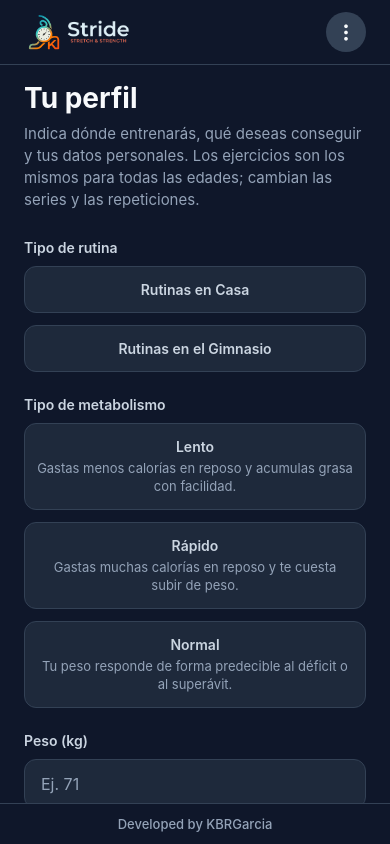
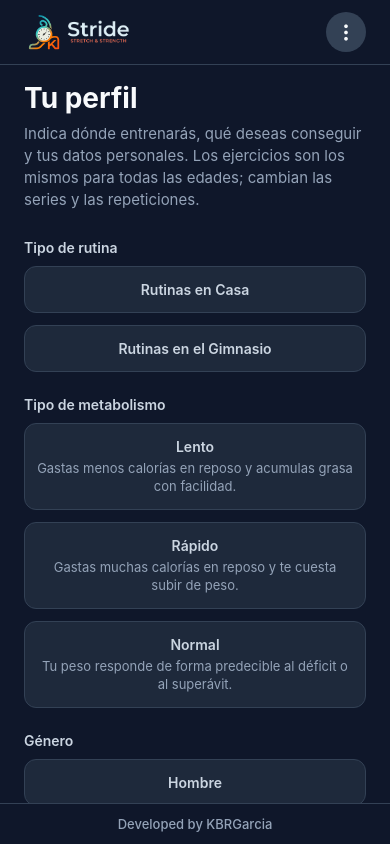
Before and after one commit to KBRGarcia/stride-app, a React Native app: screen /Profile in a window 390 px wide. Built offline with nearby package versions, Linux system fonts and the light colour scheme.

Commit message:
feat: Añadir soporte para género de usuario en el perfil; se actualizan las pantallas de perfil y almacenamiento para incluir el género, mejorando la personalización y la experiencia del usuario.

```diff
--- a/src/models/types.ts
+++ b/src/models/types.ts
@@ -6,12 +6,15 @@ export type WorkoutGoal = 'toning' | 'muscle_gain' | 'fat_reduction';
 
 /**
  * Esquema semanal.
- * Casa solo ofrece 5 días. Gimnasio ofrece 5 días (opción 1) o 3 días (opción 2).
+ * Casa solo ofrece 5 días. Gimnasio ofrece 5 o 3 días a la semana.
  */
 export type RoutineSchedule = '5-days' | '3-days';
 
 /** Tipo de metabolismo que elige la guía nutricional. */
 export type MetabolismType = 'slow' | 'fast' | 'normal';
+
+/** Género declarado en el perfil (solo experiencia de usuario; no afecta rutinas). */
+export type UserGender = 'male' | 'female' | 'other';
 
 /** Franja de edad que solo cambia series y repeticiones, no los ejercicios. */
 export type AgeBand = '14-39' | '40-59' | '60+';
@@ -155,6 +158,7 @@ export interface ExerciseLibrary {
 export interface UserProfile {
   birthDate: string;
   weight: number;
+  gender: UserGender;
   workoutLocation: WorkoutLocation;
   goal: WorkoutGoal;
   /** En casa siempre es `5-days`. En gimnasio el usuario elige `5-days` o `3-days`. */
--- a/src/screens/HomeScreen.tsx
+++ b/src/screens/HomeScreen.tsx
@@ -13,7 +13,6 @@ import { useTheme } from '../hooks/useTheme';
 import type { DayOfWeek } from '../models/types';
 import type { RootStackParamList } from '../navigation/types';
 import { useAppStore } from '../stores/useAppStore';
-import { AGE_BAND_LABELS } from '../utils/ageBands';
 import { getDayExercises, getSessionTitle } from '../utils/routinesData';
 import {
   getNutritionGuide,
@@ -191,8 +190,7 @@ export default function HomeScreen() {
             <Text style={styles.title}>Tu semana</Text>
             <Text style={styles.subtitle}>{weeklyPlan.routineDescription}</Text>
             <Text style={styles.note}>
-              {AGE_BAND_LABELS[weeklyPlan.ageBand]}: {weeklyPlan.sets} series × {weeklyPlan.reps}{' '}
-              repeticiones.
+              Tu plan: {weeklyPlan.sets} series × {weeklyPlan.reps} repeticiones.
             </Text>
             <Text style={styles.note}>{weeklyPlan.note}</Text>
           </View>
--- a/src/screens/ProfileScreen.tsx
+++ b/src/screens/ProfileScreen.tsx
@@ -16,11 +16,16 @@ import {
 import { AppShell } from '../components/AppShell';
 import { BirthDatePicker } from '../components/BirthDatePicker';
 import { useTheme } from '../hooks/useTheme';
-import type { MetabolismType, RoutineSchedule, WorkoutGoal, WorkoutLocation } from '../models/types';
+import type {
+  MetabolismType,
+  RoutineSchedule,
+  UserGender,
+  WorkoutGoal,
+  WorkoutLocation,
+} from '../models/types';
 import type { RootStackParamList } from '../navigation/types';
 import { useAppStore } from '../stores/useAppStore';
 import {
-  AGE_BAND_LABELS,
   DEFAULT_AGE_PRESCRIPTIONS,
   MIN_SUPPORTED_AGE,
   MIN_SUPPORTED_WEIGHT_KG,
@@ -29,6 +34,7 @@ import {
 import { resolveMetabolism } from '../utils/nutritionData';
 import { calculateAge } from '../utils/routineMatcher';
 import { resolveRoutineSchedule } from '../utils/routineSchedule';
+import { GENDER_OPTIONS } from '../utils/userGender';
 import { getGoalCatalog } from '../utils/routinesData';
 
 type ProfileNavigation = NativeStackNavigationProp<RootStackParamList, 'Profile'>;
@@ -62,20 +68,14 @@ const METABOLISM_OPTIONS: ReadonlyArray<{
   },
 ];
 
-const ROUTINE_OPTIONS: ReadonlyArray<{
-  value: RoutineSchedule;
-  label: string;
-  description: string;
-}> = [
+const ROUTINE_OPTIONS: ReadonlyArray<{ value: RoutineSchedule; label: string }> = [
   {
     value: '5-days',
-    label: 'Primera opción',
-    description: '5 días · Lunes a viernes (Empuje / Jalón / Pierna / Torso / Pierna)',
+    label: '5 días a la semana (De Lunes a Viernes)',
   },
   {
     value: '3-days',
-    label: 'Segunda opción',
-    description: '3 días · Lunes, miércoles y viernes (Cuerpo completo)',
+    label: '3 días a la semana (Lunes, Miércoles y Viernes)',
   },
 ];
 
@@ -95,6 +95,7 @@ export default function ProfileScreen() {
   const [goal, setGoal] = useState<WorkoutGoal | null>(null);
   const [routineSchedule, setRoutineSchedule] = useState<RoutineSchedule | null>(null);
   const [metabolism, setMetabolism] = useState<MetabolismType | null>(null);
+  const [gender, setGender] = useState<UserGender | null>(null);
   const [weight, setWeight] = useState('');
   const [birthDate, setBirthDate] = useState(DEFAULT_BIRTH_DATE);
   const [isSaving, setIsSaving] = useState(false);
@@ -230,12 +231,17 @@ export default function ProfileScreen() {
     }
 
     if (workoutLocation === 'gym' && !routineSchedule) {
-      Alert.alert('Perfil incompleto', 'Selecciona la opción de rutina.');
+      Alert.alert('Perfil incompleto', 'Selecciona cuántos días entrenarás a la semana.');
       return;
     }
 
     if (!metabolism) {
       Alert.alert('Perfil incompleto', 'Selecciona tu tipo de metabolismo.');
+      return;
+    }
+
+    if (!gender) {
+      Alert.alert('Perfil incompleto', 'Selecciona tu género.');
       return;
     }
 
@@ -276,6 +282,7 @@ export default function ProfileScreen() {
       goal,
       routineSchedule: resolveRoutineSchedule(workoutLocation, routineSchedule),
       metabolism: resolveMetabolism(metabolism),
+      gender,
       weight: parsedWeight,
       birthDate: birthDateIso,
     });
@@ -373,7 +380,7 @@ export default function ProfileScreen() {
 
               {workoutLocation === 'gym' ? (
                 <>
-                  <Text style={styles.label}>Opción de rutina</Text>
+                  <Text style={styles.label}>Días de entrenamiento</Text>
                   <View style={styles.optionsColumn}>
                     {ROUTINE_OPTIONS.map((option) => {
                       const isActive = routineSchedule === option.value;
@@ -385,17 +392,10 @@ export default function ProfileScreen() {
                           onPress={() => setRoutineSchedule(option.value)}
                           accessibilityRole="button"
                           accessibilityState={{ selected: isActive }}
+                          accessibilityLabel={option.label}
                         >
                           <Text style={[styles.optionText, isActive && styles.optionTextActive]}>
                             {option.label}
-                          </Text>
-                          <Text
-                            style={[
-                              styles.optionDescription,
-                              isActive && styles.optionDescriptionActive,
-                            ]}
-                          >
-                            {option.description}
                           </Text>
                         </Pressable>
                       );
@@ -435,6 +435,27 @@ export default function ProfileScreen() {
             })}
           </View>
 
+          <Text style={styles.label}>Género</Text>
+          <View style={styles.optionsColumn}>
+            {GENDER_OPTIONS.map((option) => {
+              const isActive = gender === option.value;
+
+              return (
+                <Pressable
+                  key={option.value}
+                  style={[styles.optionButton, isActive && styles.optionButtonActive]}
+                  onPress={() => setGender(option.value)}
+                  accessibilityRole="button"
+                  accessibilityState={{ selected: isActive }}
+                >
+                  <Text style={[styles.optionText, isActive && styles.optionTextActive]}>
+                    {option.label}
+                  </Text>
+                </Pressable>
+              );
+            })}
+          </View>
+
           <Text style={styles.label}>Peso (kg)</Text>
           <TextInput
             style={styles.input}
@@ -455,7 +476,7 @@ export default function ProfileScreen() {
               ]}
             >
               {agePreview.band && agePrescription
-                ? `Tienes ${agePreview.age} años (${AGE_BAND_LABELS[agePreview.band]}). Tu rutina usa ${agePrescription.series} series de ${agePrescription.repeticiones} repeticiones.`
+                ? `Tienes ${agePreview.age} años. Tu rutina usa ${agePrescription.series} series de ${agePrescription.repeticiones} repeticiones.`
                 : `Tienes ${agePreview.age} años. Las rutinas están disponibles a partir de los ${MIN_SUPPORTED_AGE} años.`}
             </Text>
           ) : (
--- a/src/utils/storage.ts
+++ b/src/utils/storage.ts
@@ -4,6 +4,7 @@ import type { DayOfWeek, UserProfile } from '../models/types';
 import type { ColorScheme } from '../theme/types';
 import { resolveMetabolism } from './nutritionData';
 import { resolveRoutineSchedule } from './routineSchedule';
+import { isUserGender } from './userGender';
 
 const STORAGE_KEYS = {
   profile: '@stride/profile',
@@ -36,7 +37,8 @@ export async function getProfile(): Promise<UserProfile | null> {
     !parsed.birthDate ||
     typeof parsed.weight !== 'number' ||
     !isValidGoal ||
-    !isValidLocation
+    !isValidLocation ||
+    !isUserGender(parsed.gender)
   ) {
     return null;
   }
@@ -44,6 +46,7 @@ export async function getProfile(): Promise<UserProfile | null> {
   return {
     birthDate: parsed.birthDate,
     weight: parsed.weight,
+    gender: parsed.gender,
     workoutLocation,
     goal,
     routineSchedule: resolveRoutineSchedule(workoutLocation, parsed.routineSchedule),
--- /dev/null
+++ b/src/utils/userGender.ts
@@ -0,0 +1,15 @@
+import type { UserGender } from '../models/types';
+
+export const GENDER_OPTIONS: ReadonlyArray<{ value: UserGender; label: string }> = [
+  { value: 'male', label: 'Hombre' },
+  { value: 'female', label: 'Mujer' },
+  { value: 'other', label: 'Otro' },
+];
+
+export function isUserGender(value: unknown): value is UserGender {
+  return value === 'male' || value === 'female' || value === 'other';
+}
+
+export function resolveUserGender(value: unknown): UserGender | null {
+  return isUserGender(value) ? value : null;
+}
```
Also changed, not shown: 1 other file (tests, documents, lock files or other folders).
